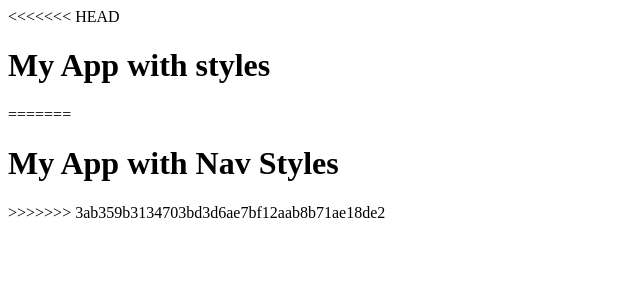
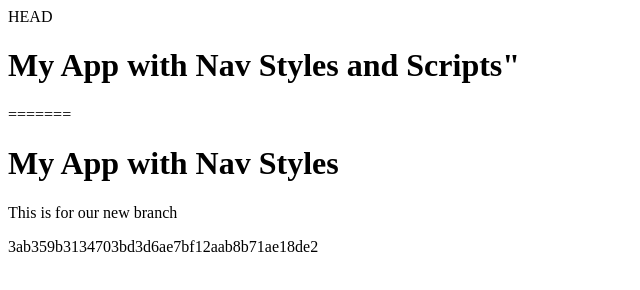
Before and after one commit to thinkful-ei-macaw/test_repoHY, a plain HTML site: page index.html in a window 1280 px wide. Shown: the whole page, without its empty margins (0-640 px from the left). Drawn offline with Linux system fonts and the light colour scheme.

Commit message:
new branch and index.html change

```diff
--- a/index.html
+++ b/index.html
@@ -3,17 +3,18 @@
 <head>
     <meta charset="UTF-8">
     <meta name="viewport" content="width=device-width, initial-scale=1.0">
-<<<<<<< HEAD
+HEAD
     <title>Document</title>
     <script src="app.js"></script>
 </head>
 <body>
-    <h1>My App with styles</h1>
+    <h1>My App with Nav Styles and Scripts"</h1>
 =======
     <link rel="stylesheet" type="text/css" href="nav.css">
 </head>
 <body>
     <h1>My App with Nav Styles</h1>
->>>>>>> 3ab359b3134703bd3d6ae7bf12aab8b71ae18de2
+    <p> This is for our new branch</p>
+3ab359b3134703bd3d6ae7bf12aab8b71ae18de2
 </body>
 </html>
```
